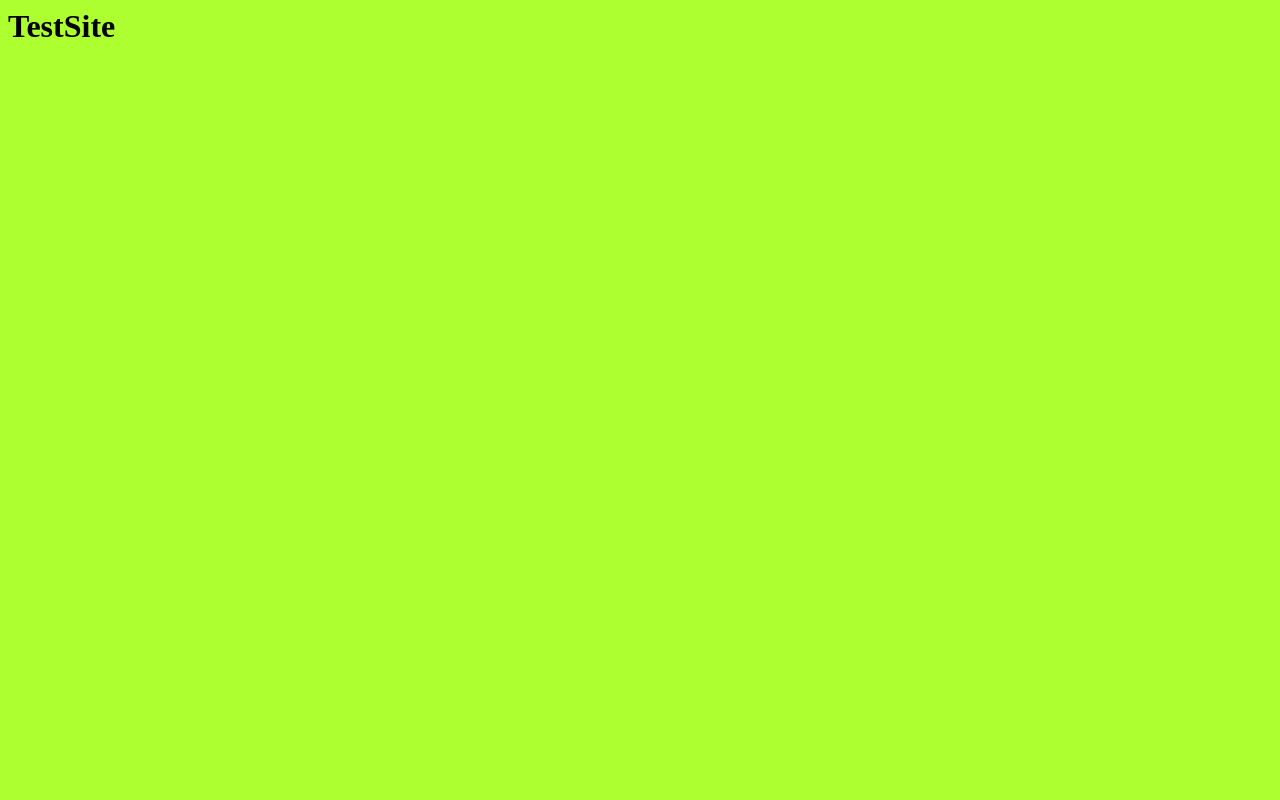
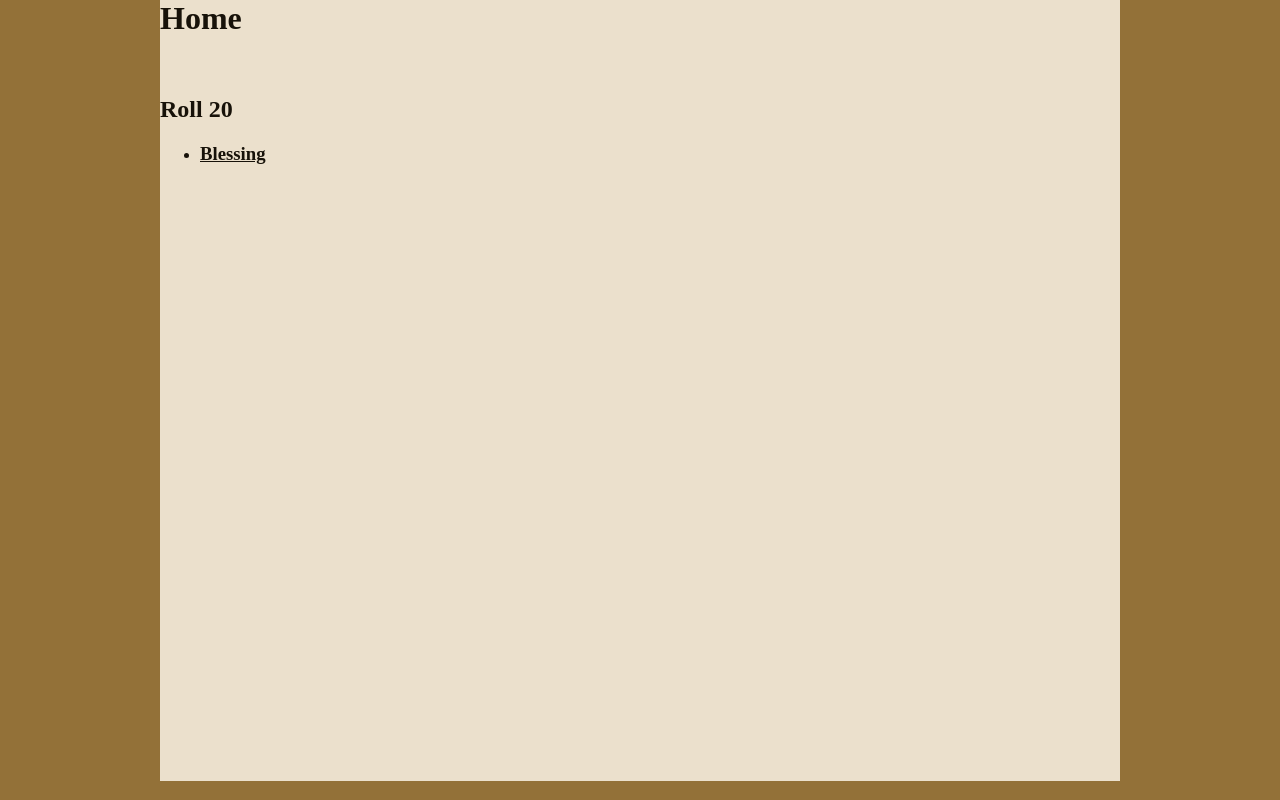
Before and after one commit to darcystuder/darcystuder.github.io, a plain HTML site: page docs/index.html in a window 1280 px wide. Drawn offline with Linux system fonts and the light colour scheme.

Commit message:
Final Touches on Images and Homepage

```diff
--- a/docs/index.html
+++ b/docs/index.html
@@ -2,7 +2,41 @@
     <HEAD>
 
     </HEAD>
-    <BODY style="background-color:greenyellow">
-        <H1>TestSite</H1>
+    <style>
+        body {
+          background-attachment: fixed;
+          background-position: center;
+          max-width: 960px;
+          margin: auto;
+        }
+        html {
+          background-color: #937138;
+        }
+        body {
+          background-color: #ebe0cc;
+        }
+        * {
+          color: #171209;
+        }
+        code {
+          color: black;
+          background-color: dbc6a3;
+          font-weight: 600;
+          padding: 2px;
+        }
+        td {
+          text-align: center;
+          font-weight: 700;
+          color: white;
+          background-color: black;
+        }
+      </style>
+    <BODY>
+        <H1>Home</H1>
+        <br>
+        <H2>Roll 20</H2>
+        <ul>
+            <li><h3><a href="/Roll20/Blessing">Blessing</a></h3></li>
+        </ul>
     </BODY>
 </HMTL>
```
Also changed, not shown: 1 other file.
